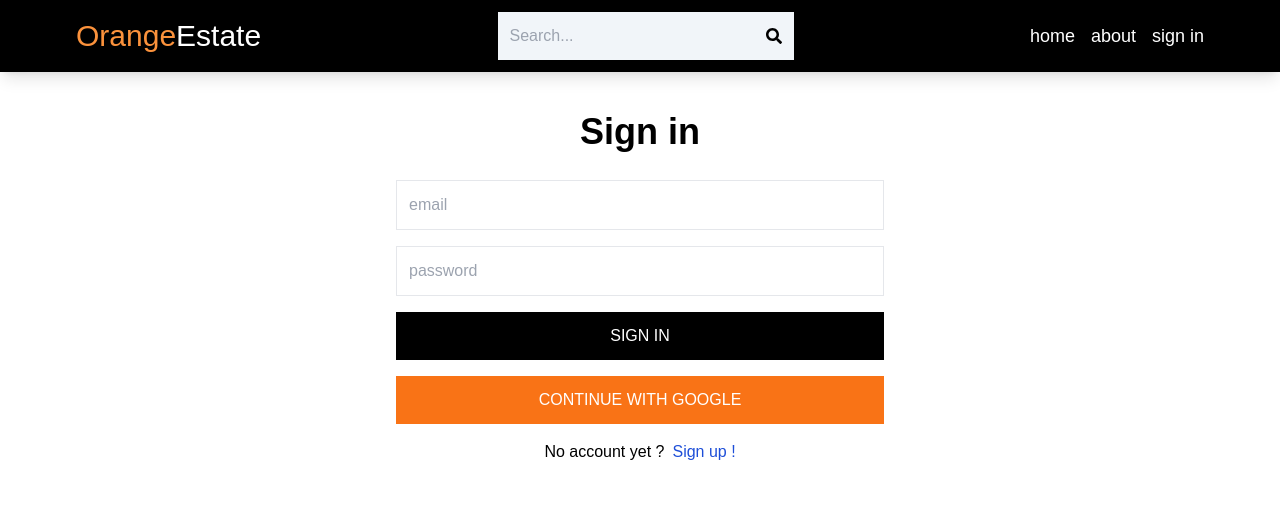
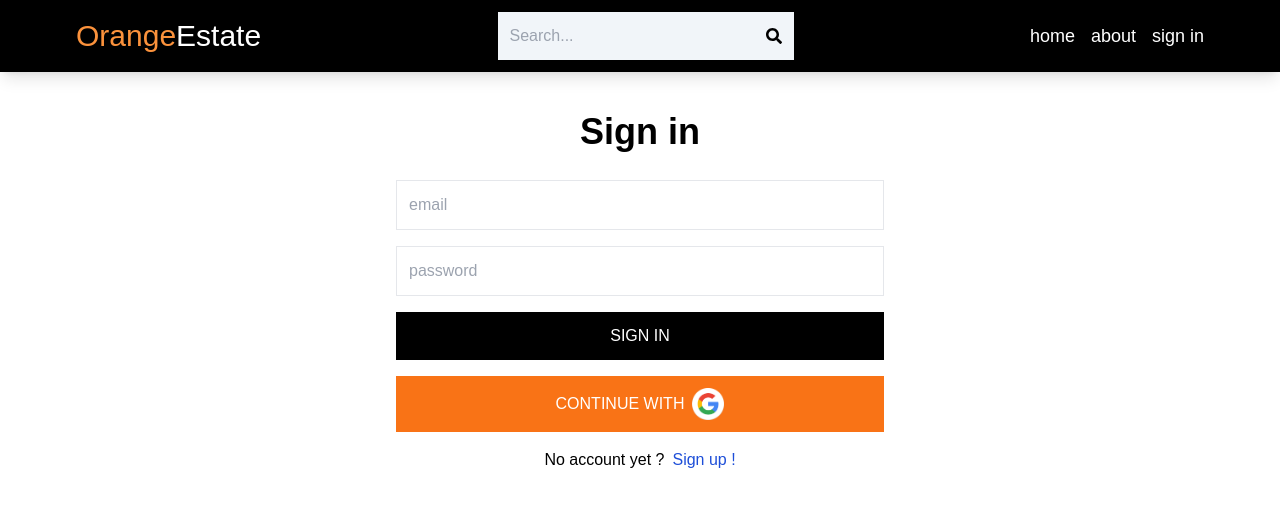
Before and after one commit to Jay-Jay-19/orange-estate, a React (Vite) app in the folder client/: page /sign-in in a window 1280 px wide. Shown: the top 506 px of the page. Built offline with nearby package versions, Linux system fonts and the light colour scheme; no server answers; a web font is replaced by a local one.

Commit message:
Edit header - made it sticky & Edit OAuth component - insert the Google logo

```diff
--- a/client/src/components/Header.jsx
+++ b/client/src/components/Header.jsx
@@ -25,7 +25,7 @@ export default function Header() {
   }, [location.search]);
 
   return (
-    <header className='bg-black shadow-lg'>
+    <header className='bg-black shadow-lg sticky top-0 z-10'>
       <div className='flex justify-between items-center max-w-6xl mx-auto p-3'>
         <Link to='/'>
           <h1 className='text-xl sm:text-3xl flex flex-wrap'>
--- a/client/src/components/OAuth.jsx
+++ b/client/src/components/OAuth.jsx
@@ -3,6 +3,7 @@ import { app } from '../firebase';
 import { useDispatch } from 'react-redux';
 import { signInSuccess } from '../redux/user/userSlice';
 import { useNavigate } from 'react-router-dom';
+import logo from '../assets/google-logo.png';
 
 export default function OAuth() {
   const dispatch = useDispatch();
@@ -36,9 +37,14 @@ export default function OAuth() {
     <button
       onClick={handleGoogleClick}
       type='button'
-      className='bg-orange-500 text-white p-3 uppercase hover:font-bold hover:opacity-90'
+      className='bg-orange-500 text-white p-3 items-center justify-center uppercase hover:font-bold hover:opacity-95 flex gap-2'
     >
-      Continue with Google
+      Continue with
+    <img
+      src={logo}
+      alt='google logo'
+      className='h-8 w-8'
+    />
     </button>
   );
 }
```
Also changed, not shown: client/src/assets/google-logo.png (added).
